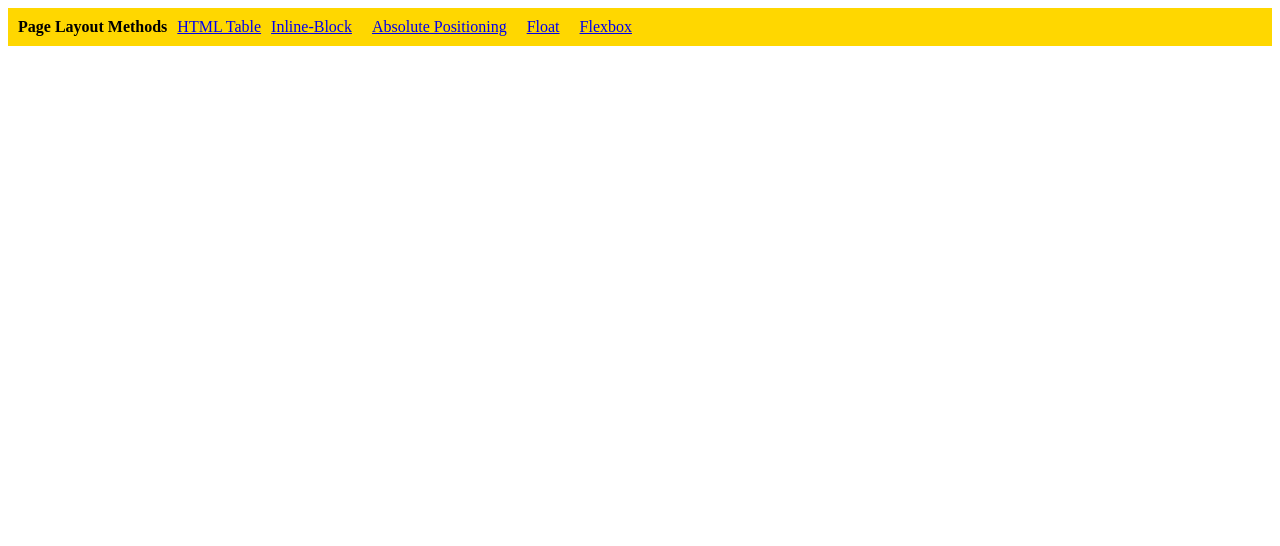
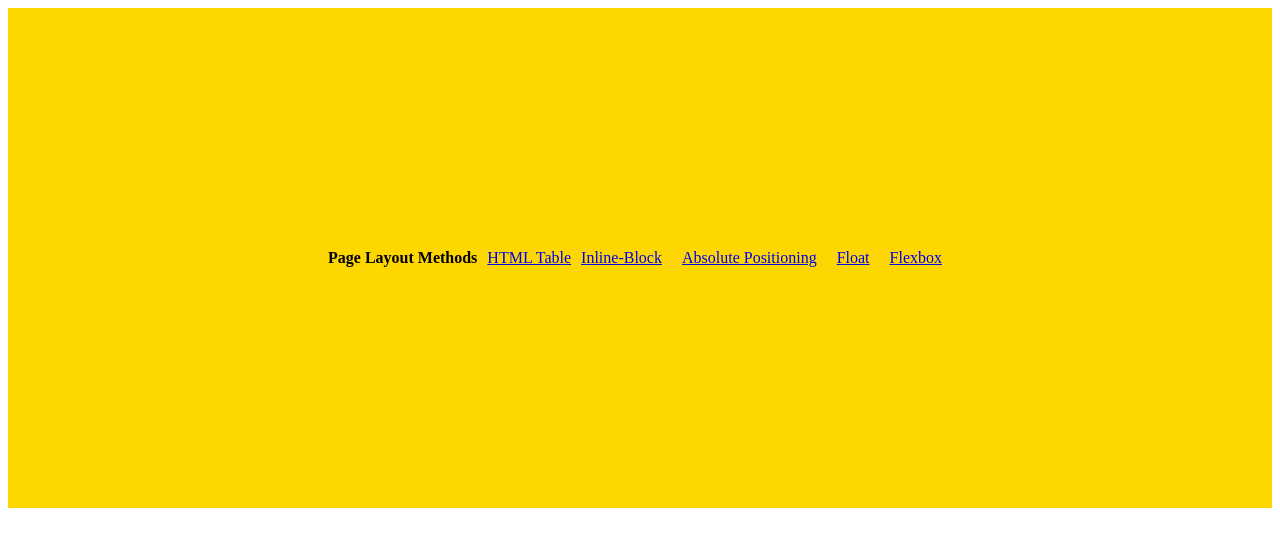
Before and after one commit to venkat4509/webDevelopment, a plain HTML site: page 9.0 Display Flex/index.html in a window 1280 px wide. Drawn offline with Linux system fonts and the light colour scheme.

Commit message:
Module 1 of Botstrap Completed

```diff
--- a/9.0 Display Flex/index.html
+++ b/9.0 Display Flex/index.html
@@ -18,6 +18,9 @@
 
     .container {
       display: flex;
+      justify-content: center;
+      align-items: center;
+      height: 60vh;
       gap: 10px;
       padding: 10px;
       background-color: gold;
```
